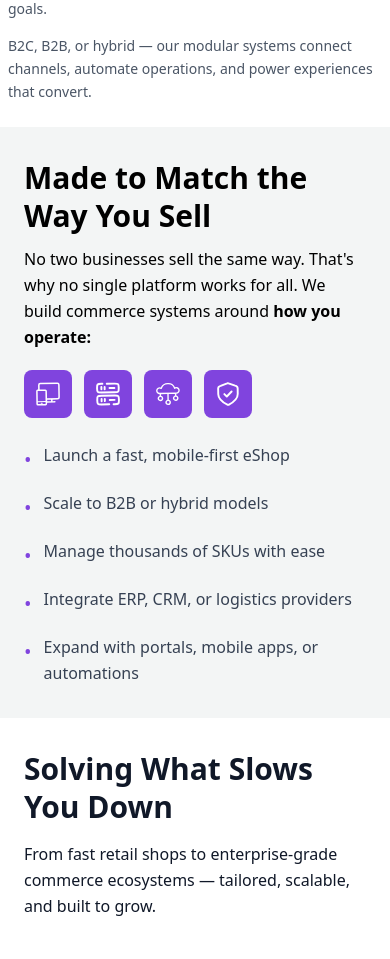
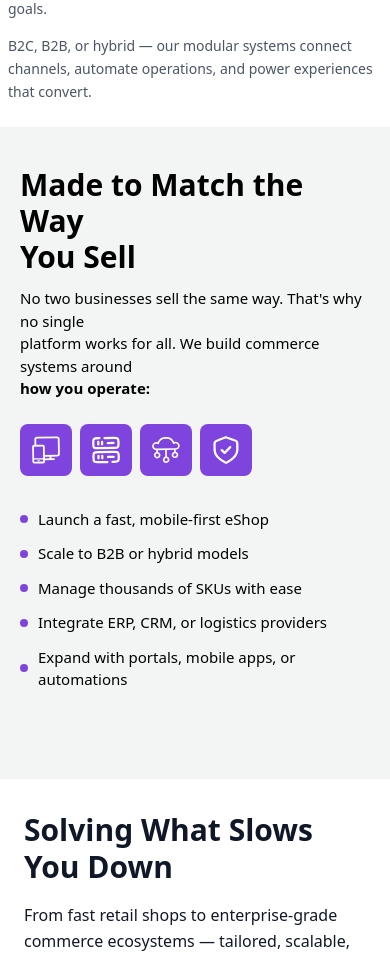
Before and after one commit to abdullah-fareed1/synergic, a Next.js app: page /b2c in a window 390 px wide. Shown: the part 789-1748 px from the top of the page. Built offline with nearby package versions, Linux system fonts and the light colour scheme.

Commit message:
Refactored FeatureSection for improved mobile layout

```diff
--- a/app/b2c/sections/FeatureSection.tsx
+++ b/app/b2c/sections/FeatureSection.tsx
@@ -13,20 +13,15 @@ const StripedBackground = () => (
 export default function FeatureSection() {
   return (
     <>
-      {/* Desktop */}
       <GridSection
         showLines={[true, true, true, true, true]}
         bgColor="bg-[#F3F5F5]"
         className="relative"
       >
-        <div
-          className="hidden lg:block absolute inset-y-0 left-0 w-[5.56%]"
-        >
+        <div className="hidden lg:block absolute inset-y-0 left-0 w-[5.56%]">
           <StripedBackground />
         </div>
-        <div
-          className="hidden lg:block absolute inset-y-0 right-0 w-[5.56%]"
-        >
+        <div className="hidden lg:block absolute inset-y-0 right-0 w-[5.56%]">
           <StripedBackground />
         </div>
 
@@ -83,58 +78,55 @@ export default function FeatureSection() {
               </ul>
             </div>
           </GridCol>
-
         </GridContainer>
       </GridSection>
 
-      {/* Mobile*/}
-      <section className="lg:hidden px-6 pt-8 pb-8 bg-[#F3F5F5]">
-        <div className="max-w-md mx-auto">
-          <h2 className="text-3xl font-extrabold text-black mb-3 leading-tight">
-            Made to Match the Way You Sell
+      <section className="lg:hidden w-full bg-[#F3F5F5] px-5 py-10">
+        <h2 className="text-3xl font-extrabold text-black mb-3 ">
+          Made to Match the Way<br/>You Sell
         </h2>
-          <p className="text-black text-l mb-5 leading-relaxed">
-            No two businesses sell the same way. That's why no single platform works for all. We build commerce systems around <span className="font-bold">how you operate:</span>
+
+        <p className="text-[15px] text-black  mb-6">
+          No two businesses sell the same way. That's why no single<br/> platform works for all. We build commerce systems around<br/> <span className="font-semibold">how you operate:</span>
         </p>
 
-          <div className="flex justify-left gap-3 mb-6">
-            <div className="w-12 h-12 bg-[#8044DE] rounded-lg flex items-center justify-center text-white">
-              <img src="icons/pc-and-smartphone.svg" alt="PC and Smartphone" className="w-6 h-6" />
+        <div className="flex items-center gap-2 mb-8">
+          <div className="w-13 h-13 bg-[#8044DE] rounded-lg flex items-center justify-center">
+            <img src="icons/pc-and-smartphone.svg" alt="PC and Smartphone" className="w-7 h-7" />
           </div>
-            <div className="w-12 h-12 bg-[#8044DE] rounded-lg flex items-center justify-center text-white">
-              <img src="icons/server.svg" alt="Server" className="w-6 h-6" />
+          <div className="w-13 h-13 bg-[#8044DE] rounded-lg flex items-center justify-center">
+            <img src="icons/server.svg" alt="Server" className="w-7 h-7" />
           </div>
-            <div className="w-12 h-12 bg-[#8044DE] rounded-lg flex items-center justify-center text-white">
-              <img src="icons/cloud-network3.svg" alt="Cloud Network" className="w-6 h-6" />
+          <div className="w-13 h-13 bg-[#8044DE] rounded-lg flex items-center justify-center">
+            <img src="icons/cloud-network3.svg" alt="Cloud Network" className="w-7 h-7" />
           </div>
-            <div className="w-12 h-12 bg-[#8044DE] rounded-lg flex items-center justify-center text-white">
-              <img src="icons/shield-check.svg" alt="Shield Check" className="w-6 h-6" />
+          <div className="w-13 h-13 bg-[#8044DE] rounded-lg flex items-center justify-center">
+            <img src="icons/shield-check.svg" alt="Shield Check" className="w-7 h-7" />
           </div>
         </div>
 
-          <ul className="space-y-4">
-            <li className="flex items-start gap-3">
-              <span className="text-[#8044DE] text-xl mt-1">•</span>
-              <span className="text-gray-700 text-base leading-relaxed">Launch a fast, mobile-first eShop</span>
+        <ul className="space-y-3 pb-12 ">
+          <li className="flex items-center gap-2.5">
+            <span className="w-2 h-2 rounded-full bg-[#8044DE] shrink-0"></span>
+            <span className="text-black text-[15px] leading-normal">Launch a fast, mobile-first eShop</span>
           </li>
-            <li className="flex items-start gap-3">
-              <span className="text-[#8044DE] text-xl mt-1">•</span>
-              <span className="text-gray-700 text-base leading-relaxed">Scale to B2B or hybrid models</span>
+          <li className="flex items-center gap-2.5">
+            <span className="w-2 h-2 rounded-full bg-[#8044DE] shrink-0"></span>
+            <span className="text-black text-[15px] leading-normal">Scale to B2B or hybrid models</span>
           </li>
-            <li className="flex items-start gap-3">
-              <span className="text-[#8044DE] text-xl mt-1">•</span>
-              <span className="text-gray-700 text-base leading-relaxed">Manage thousands of SKUs with ease</span>
+          <li className="flex items-center gap-2.5">
+            <span className="w-2 h-2 rounded-full bg-[#8044DE] shrink-0"></span>
+            <span className="text-black text-[15px] leading-normal">Manage thousands of SKUs with ease</span>
           </li>
-            <li className="flex items-start gap-3">
-              <span className="text-[#8044DE] text-xl mt-1">•</span>
-              <span className="text-gray-700 text-base leading-relaxed">Integrate ERP, CRM, or logistics providers</span>
+          <li className="flex items-center gap-2.5">
+            <span className="w-2 h-2 rounded-full bg-[#8044DE] shrink-0"></span>
+            <span className="text-black text-[15px] leading-normal">Integrate ERP, CRM, or logistics providers</span>
           </li>
-            <li className="flex items-start gap-3">
-              <span className="text-[#8044DE] text-xl mt-1">•</span>
-              <span className="text-gray-700 text-base leading-relaxed">Expand with portals, mobile apps, or automations</span>
+          <li className="flex items-center gap-2.5">
+            <span className="w-2 h-2 rounded-full bg-[#8044DE] shrink-0"></span>
+            <span className="text-black text-[15px] leading-normal">Expand with portals, mobile apps, or automations</span>
           </li>
         </ul>
-        </div>
       </section>
     </>
   );
```
Lines whose indentation alone changed are shown as unchanged.
